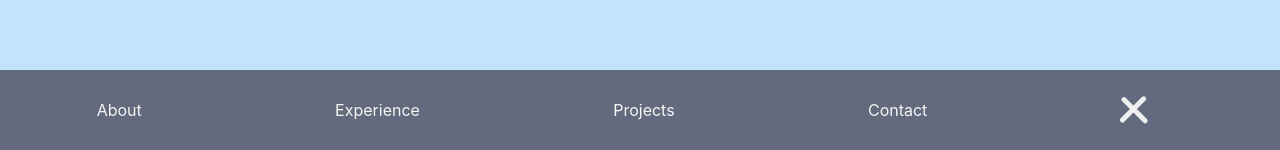
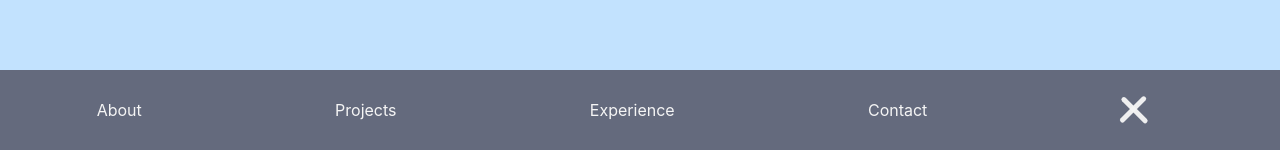
Before and after one commit to tylertierney/portfolio, a React (Create React App) app: page / in a window 1280 px wide. Both pictures are taken after a click on the element 1134 px from the left and 760 px from the top of the page. Shown: the part 650-800 px from the top of the page. Built offline with nearby package versions, Linux system fonts and the light colour scheme; a web font is replaced by a local one.

Commit message:
Changed order of navmenu

```diff
--- a/src/Navbar/Navmenu/Navmenu.js
+++ b/src/Navbar/Navmenu/Navmenu.js
@@ -6,11 +6,11 @@ const Navmenu = ({ handleScroll }) => {
       <div onClick={() => handleScroll("about")} className="menuItem">
         About
       </div>
+      <div onClick={() => handleScroll("projects")} className="menuItem">
+        Projects
+      </div>
       <div onClick={() => handleScroll("experience")} className="menuItem">
         Experience
-      </div>
-      <div onClick={() => handleScroll("projects")} className="menuItem">
-        Projects
       </div>
       <div onClick={() => handleScroll("contact")} className="menuItem">
         Contact
```
